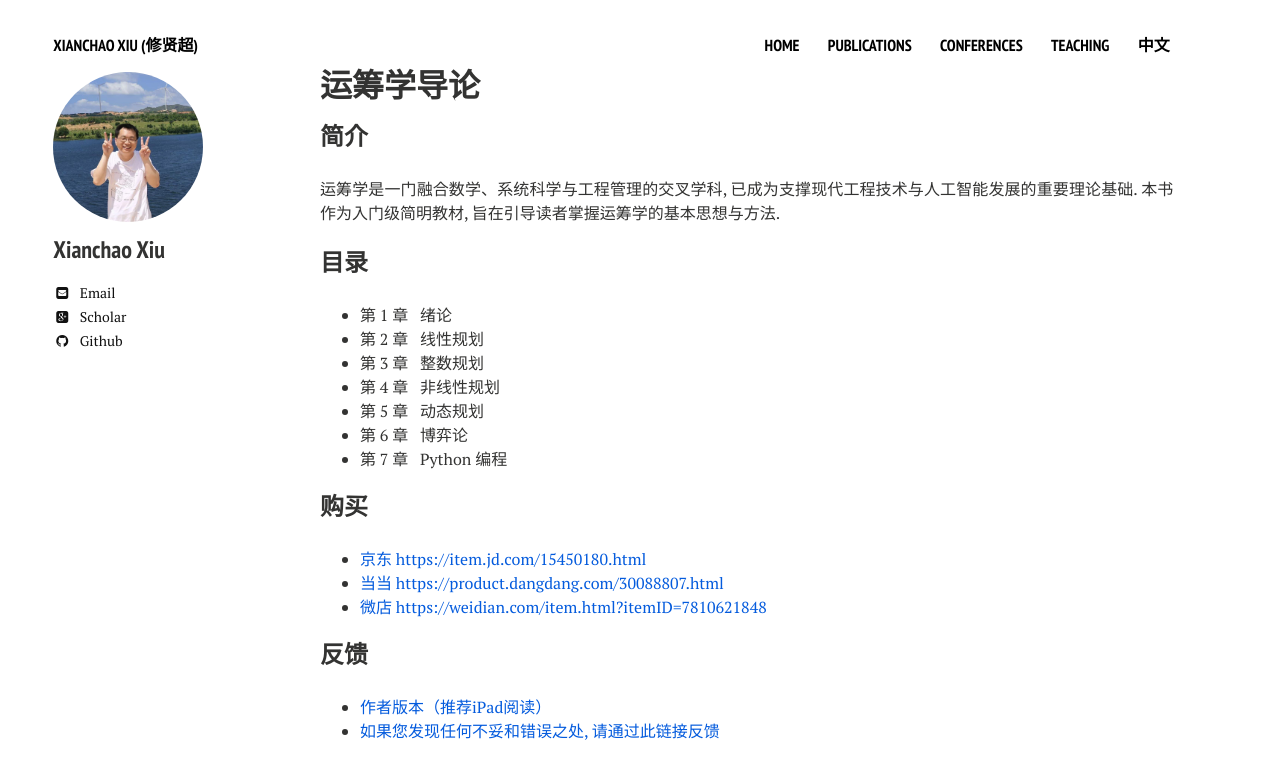
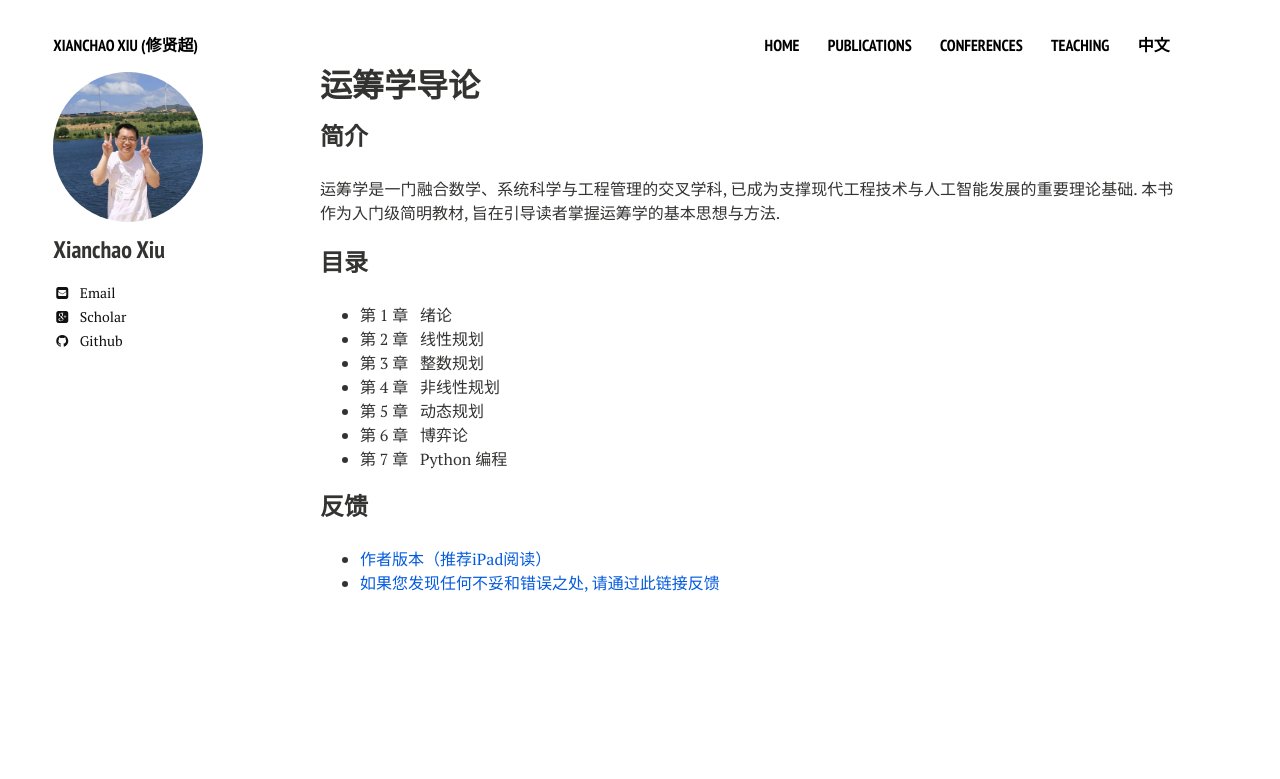
Before and after one commit to xianchaoxiu/xianchaoxiu.github.io, a Jekyll site: the page built from chinese/book/OR/index.md, in a window 1280 px wide. Shown: the top 779 px of the page. Built offline with Jekyll 4.4.1, drawn with Linux system fonts in a browser that asks for light colours; nearby versions of some CDN libraries.

Commit message:
Update index.md

```diff
--- a/chinese/book/OR/index.md
+++ b/chinese/book/OR/index.md
@@ -18,11 +18,6 @@ share: false
 *  第 6 章 &nbsp;  博弈论 <br>
 *  第 7 章 &nbsp;  Python 编程 <br>
 
-### 购买
-* <a href="https://item.jd.com/15450180.html" class="textlink" target="_blank"> 京东 https://item.jd.com/15450180.html </a>  <br>
-* <a href="https://product.dangdang.com/30088807.html" class="textlink" target="_blank"> 当当 https://product.dangdang.com/30088807.html </a> <br>
-* <a href="https://weidian.com/item.html?itemID=7810621848" class="textlink" target="_blank"> 微店 https://weidian.com/item.html?itemID=7810621848 </a>  <br>
-
 
 ### 反馈
 * <a href="../OR/运筹学导论.pdf" class="textlink" target="_blank"> 作者版本（推荐iPad阅读） </a> <br>
```
